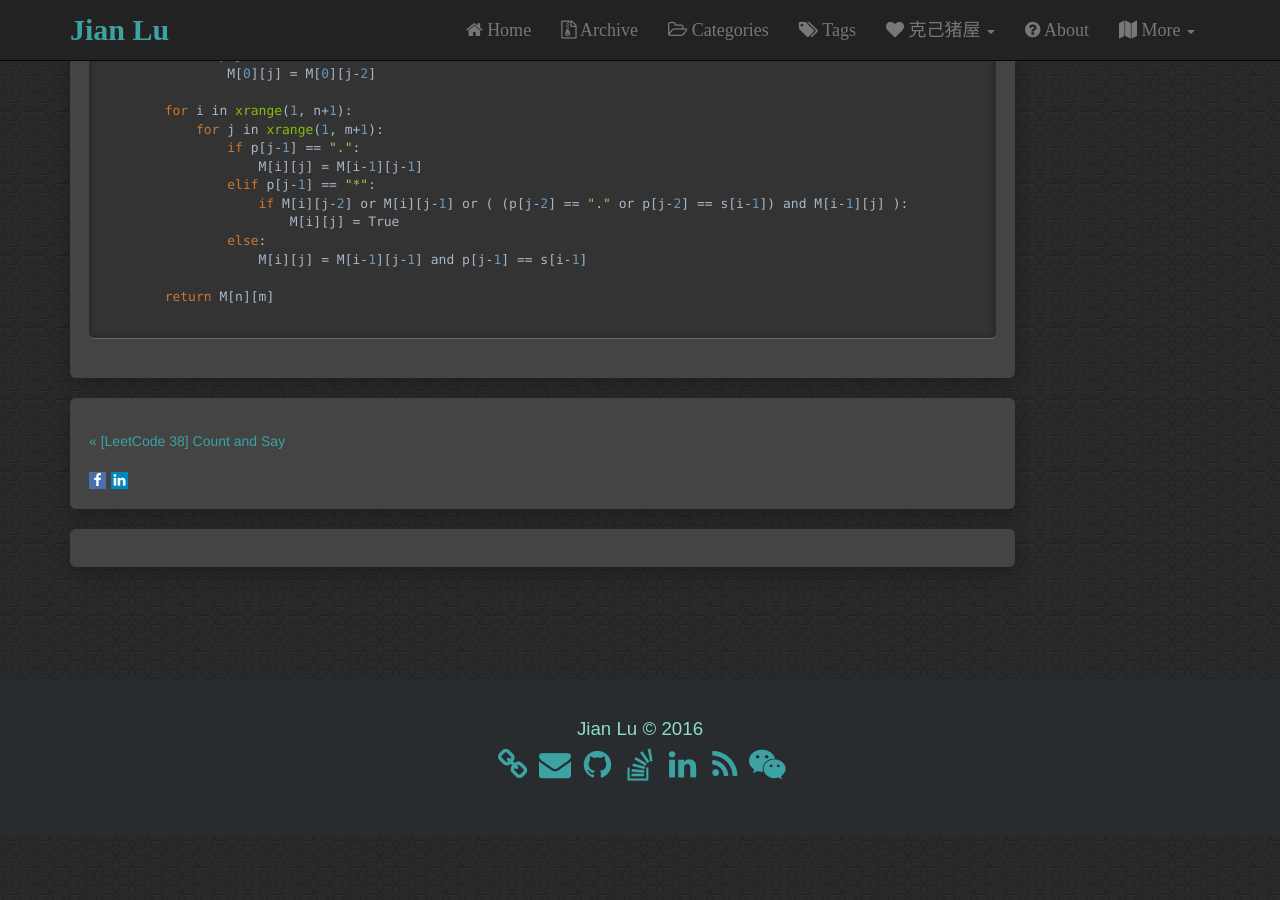
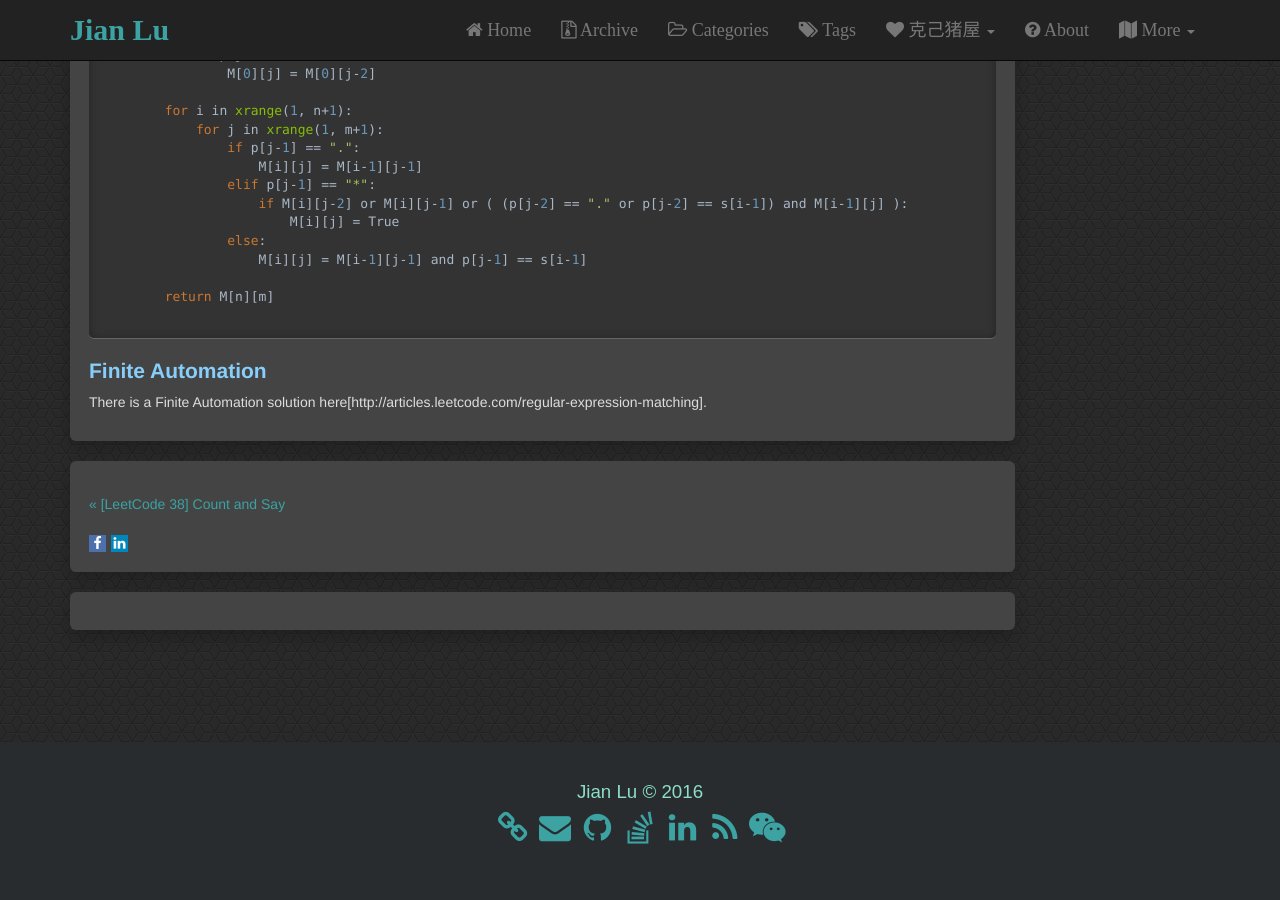
Before and after one commit to JianLu/jianlu.github.io, a Jekyll site: the page built from _posts/2016-11-07-leetcode10-Regular-Expression-Matching.md, in a window 1280 px wide and 900 px high, scrolled down 1256 px. Built offline with Jekyll 4.4.1, drawn with Linux system fonts in a browser that asks for light colours; comment, search, counter and statistics services are not loaded; before the commit the page ends 2093 px from its top, so only the background shows below that.

Commit message:
edit post

```diff
--- a/_posts/2016-11-07-leetcode10-Regular-Expression-Matching.md
+++ b/_posts/2016-11-07-leetcode10-Regular-Expression-Matching.md
@@ -84,3 +84,7 @@ class Solution(object):
 
 ~~~
 {: #fold-body-python}
+
+## Finite Automation
+
+There is a Finite Automation solution here[http://articles.leetcode.com/regular-expression-matching].
```
